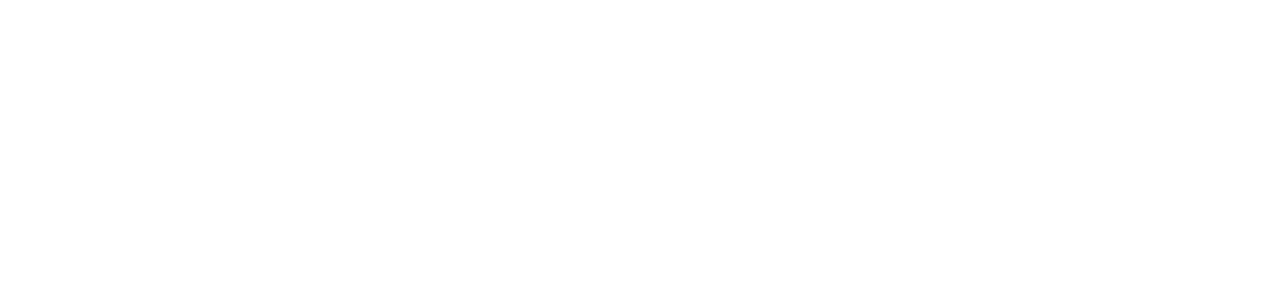
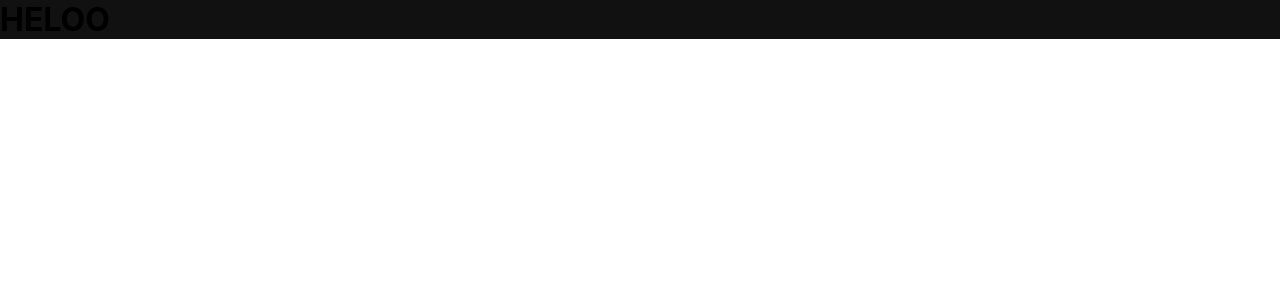
Before and after one commit to DavidJacobin/Netflix-Clone, a React (Create React App) app in the folder netflix-clone/: page /login in a window 1280 px wide. Before the commit this address had no page. Shown: the top 300 px of the page. Built offline with nearby package versions, Linux system fonts and the light colour scheme.

Commit message:
setting up login screen

```diff
--- a/netflix-clone/src/App.js
+++ b/netflix-clone/src/App.js
@@ -1,20 +1,23 @@
 import React from 'react';
-import ReactDOM from "react-dom/client";
 import { BrowserRouter as Router, Routes, Route, } from "react-router-dom";
 
 import './App.css';
 import HomeScreen from './layouts/HomeScreen';
+import LoginScreen from './layouts/LoginScreen.js';
 
 function App() {
+
   return (
     <div className="app">
 
+
       <Router>
         <Routes>
-          <Route path='/' element={<HomeScreen />}>
+        <Route path='/' element={<HomeScreen />}/>
+        <Route path='/login' element={<LoginScreen />}/>
 
-          </Route>
         </Routes>
+
       </Router>
     </div>
   );
--- /dev/null
+++ b/netflix-clone/src/layouts/LoginScreen.js
@@ -0,0 +1,14 @@
+import React from 'react'
+import '../assets/styles/LoginScreen.css'
+
+function LoginScreen() {
+  return (
+    <div className='loginScreen'>
+        <h1>HELOO
+
+        </h1>
+    </div>
+  )
+}
+
+export default LoginScreen
```
Also changed, not shown: netflix-clone/src/assets/styles/LoginScreen.css (added).
